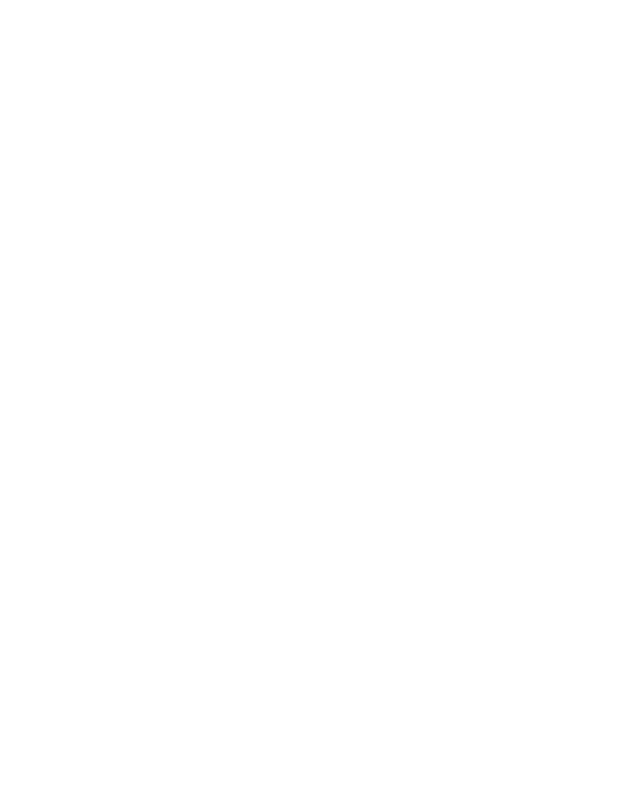
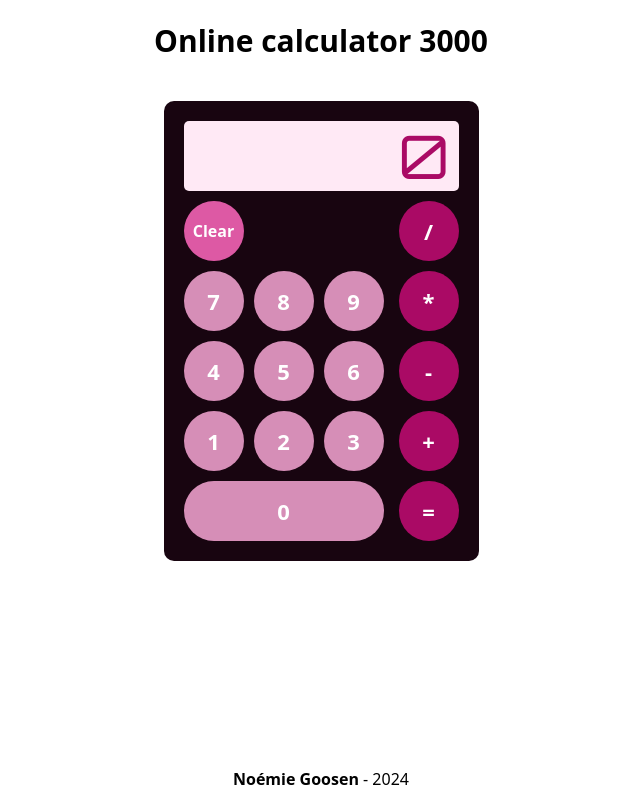
Before and after one commit to ngoosen/odin_calculator, a plain HTML site: page index.html in a window 1280 px wide. Shown: the whole page, without its empty margins (319-959 px from the left). Drawn offline with Linux system fonts and the light colour scheme.

Commit message:
style: add basic style

```diff
--- a/index.html
+++ b/index.html
@@ -4,10 +4,62 @@
   <meta charset="UTF-8">
   <meta name="viewport" content="width=1920, initial-scale=1.0">
   <link rel="stylesheet" href="style.css">
+  <link rel="preconnect" href="https://fonts.googleapis.com">
+  <link rel="preconnect" href="https://fonts.gstatic.com" crossorigin>
+  <link href="https://fonts.googleapis.com/css2?family=Orbitron:wght@400..900&display=swap" rel="stylesheet">
   <title>Odin Calculator</title>
 </head>
 <body>
+  <header>
+    <h1>Online calculator 3000</h1>
+  </header>
 
-<script src="script.js"></script>
+  <main>
+    <div class="calculator">
+      <div class="input">
+        <span>0</span>
+      </div>
+
+      <div class="commands">
+        <button>Clear</button>
+      </div>
+
+      <div class="numbers">
+        <div class="row">
+          <button>7</button>
+          <button>8</button>
+          <button>9</button>
+        </div>
+        <div class="row">
+          <button>4</button>
+          <button>5</button>
+          <button>6</button>
+        </div>
+        <div class="row">
+          <button>1</button>
+          <button>2</button>
+          <button>3</button>
+        </div>
+        <div class="row">
+          <button>0</button>
+        </div>
+      </div>
+
+      <div class="operators">
+        <button>/</button>
+        <button>*</button>
+        <button>-</button>
+        <button>+</button>
+        <button>=</button>
+      </div>
+    </div>
+  </main>
+
+  <footer>
+    <a href="https://github.com/ngoosen">Noémie Goosen</a>
+    <span></span>
+  </footer>
+
+  <script src="script.js"></script>
 </body>
 </html>
--- a/script.js
+++ b/script.js
@@ -1 +1,6 @@
-console.log("Hello World!");
+function updateYear() {
+  const footer = document.querySelector("footer span");
+  footer.append(" - " + new Date().getFullYear());
+}
+
+updateYear();
--- a/style.css
+++ b/style.css
@@ -10,4 +10,143 @@ html {
   font-size: 16px;
 
   box-sizing: inherit;
+
+  --primary-color: #aa0a65;
+  --secondary-color: #d68eb7;
+  --tertiary-color: #dd59a4;
 }
+
+header {
+  padding: 20px 0;
+}
+
+header h1 {
+  text-align: center;
+  font-size: 30px;
+}
+
+main {
+  display: flex;
+  justify-content: center;
+  align-items: center;
+
+  padding: 20px;
+}
+
+button {
+  appearance: none;
+  border: none;
+
+  width: 60px;
+  height: 60px;
+
+  margin: 5px;
+
+  color: #FFFFFF;
+  font-weight: bold;
+  font-size: 22px;
+
+  border-radius: 50px;
+
+  transition: all .05s;
+}
+
+button:hover {
+  cursor: pointer;
+  background-color: #FFFFFF !important;
+  color: var(--primary-color);
+  transform: scale(1.05);
+}
+
+footer {
+  position: absolute;
+  left: 0;
+  bottom: 0;
+
+  width: 100vw;
+
+  padding: 10px 0;
+
+  text-align: center;
+}
+
+footer a {
+  text-decoration: none;
+  color: #000000;
+  font-weight: bold;
+}
+
+footer a:hover {
+  cursor: pointer;
+  text-decoration: underline;
+  color: var(--primary-color);
+}
+
+.calculator {
+  display: flex;
+  flex-wrap: wrap;
+  justify-content: space-between;
+
+  width: 315px;
+
+  padding: 15px;
+
+  border-radius: 10px;
+  background-color: #180510;
+}
+
+.input {
+  display: flex;
+  justify-content: flex-end;
+  align-items: center;
+
+  width: 100%;
+  height: 70px;
+
+  margin: 5px;
+  padding: 10px;
+
+  border-radius: 5px;
+  background-color: #ffe9f5;
+
+  overflow: hidden;
+}
+
+.input span {
+  color: var(--primary-color);
+  font-family: "Orbitron", sans-serif;
+  font-size: 60px;
+}
+
+.commands {
+  width: 100%;
+}
+
+.commands button {
+  background-color: var(--tertiary-color);
+  font-size: 16px;
+}
+
+.numbers button {
+  background-color: var(--secondary-color);
+}
+
+.row {
+  display: flex;
+  justify-content: center;
+}
+
+.row:last-child button {
+  width: 100%;
+}
+
+.operators {
+  margin-top: -70px;
+
+  display: flex;
+  flex-direction: column;
+}
+
+.operators button {
+  background-color: var(--primary-color);
+}
```
